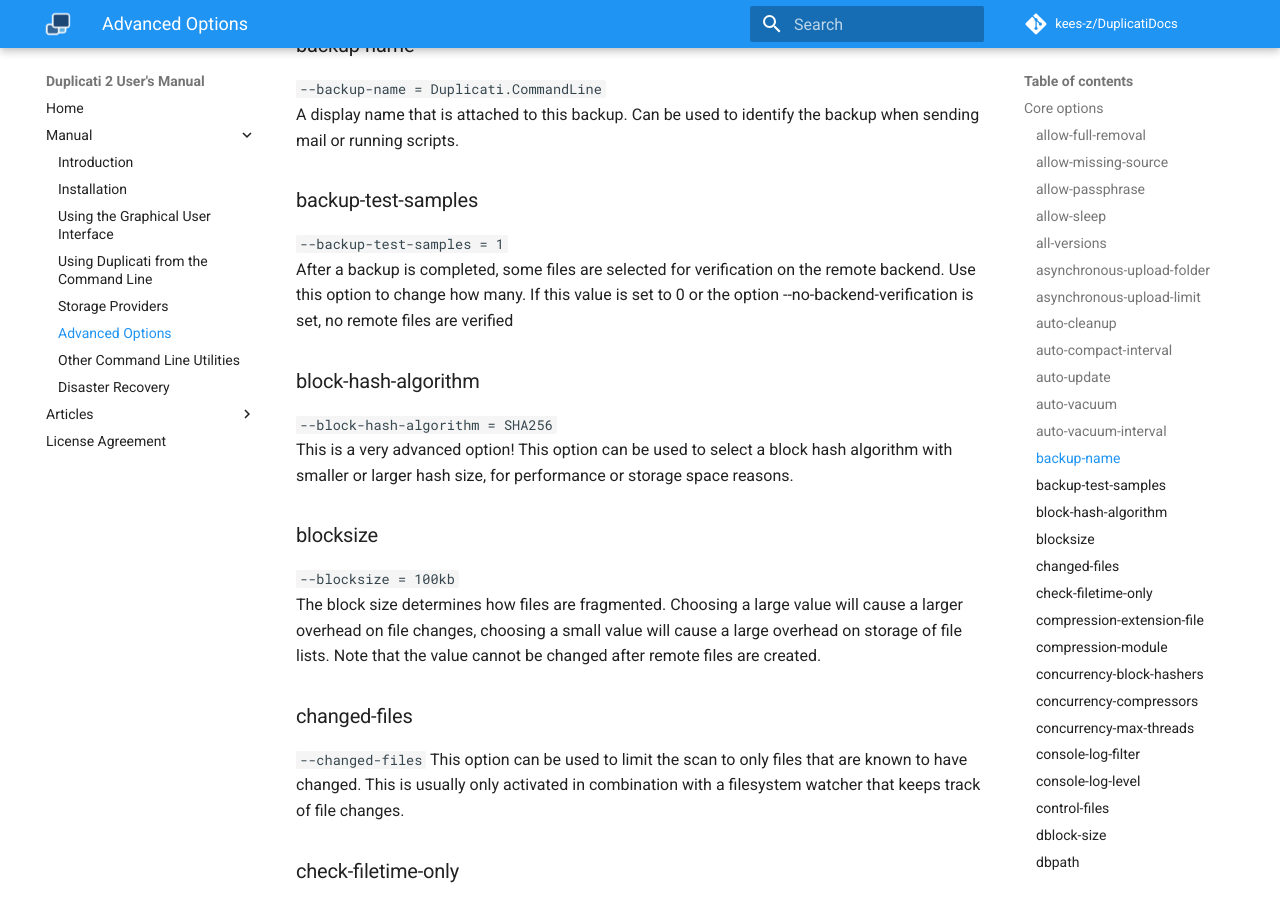
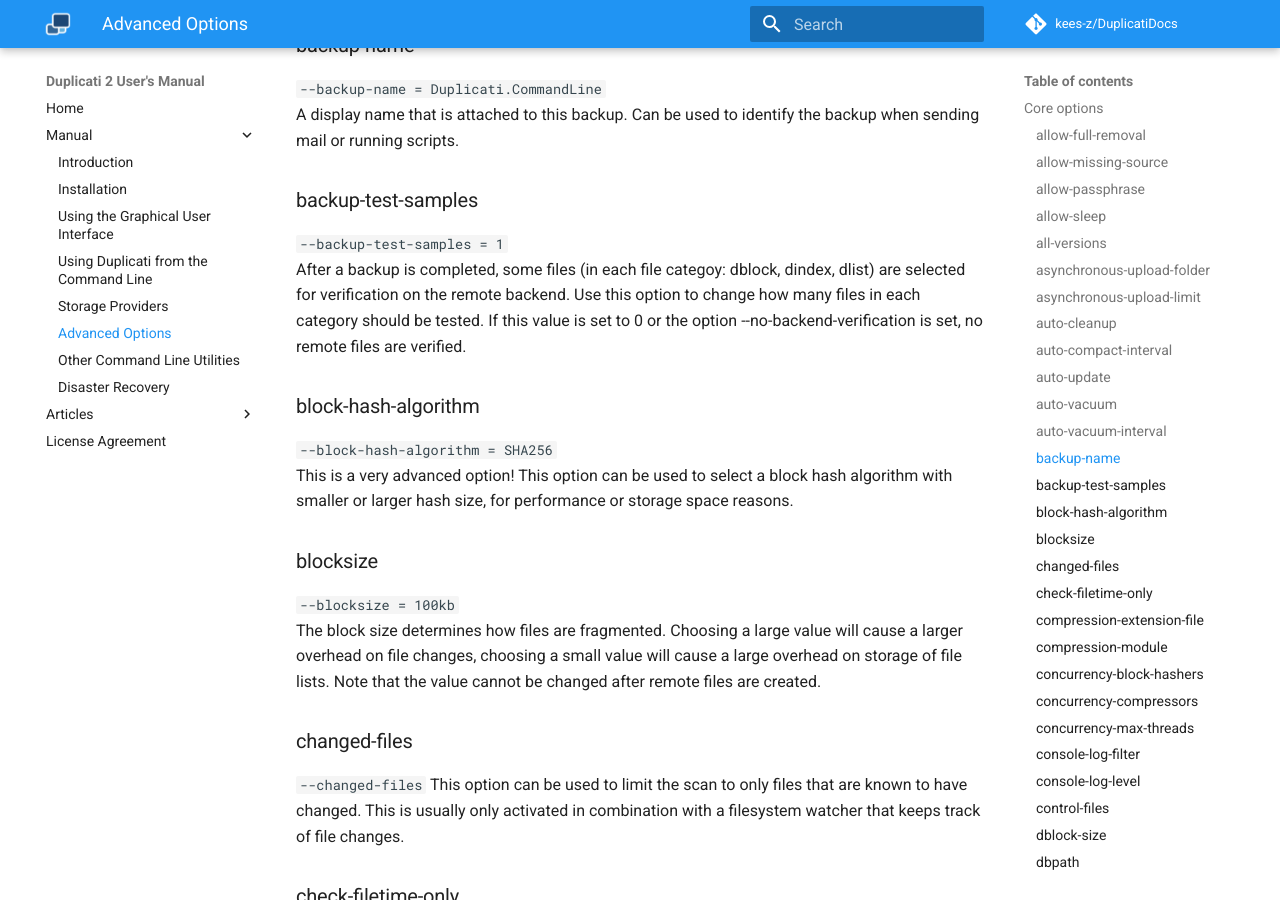
Before and after one commit to kees-z/DuplicatiDocs, an MkDocs documentation site: the page built from docs/06-advanced-options.md, in a window 1280 px wide and 900 px high, scrolled down 2555 px. Built offline with MkDocs 1.6.1 and Material for MkDocs 9.7.7, drawn with Linux system fonts in a browser that asks for light colours; comment, search, counter and statistics services are not loaded; old or Windows-style settings are respelled for this version of MkDocs.

Commit message:
Clarify that when using the backup-test-samples option, duplicati will download files in each category of files

```diff
--- a/docs/06-advanced-options.md
+++ b/docs/06-advanced-options.md
@@ -61,7 +61,7 @@ A display name that is attached to this backup. Can be used to identify the back
 
 ### backup-test-samples
 `--backup-test-samples = 1`
-After a backup is completed, some files are selected for verification on the remote backend. Use this option to change how many. If this value is set to 0 or the option --no-backend-verification is set, no remote files are verified
+After a backup is completed, some files (in each file categoy: dblock, dindex, dlist) are selected for verification on the remote backend. Use this option to change how many files in each category should be tested. If this value is set to 0 or the option --no-backend-verification is set, no remote files are verified.
 
 ### block-hash-algorithm
 `--block-hash-algorithm = SHA256`
```
